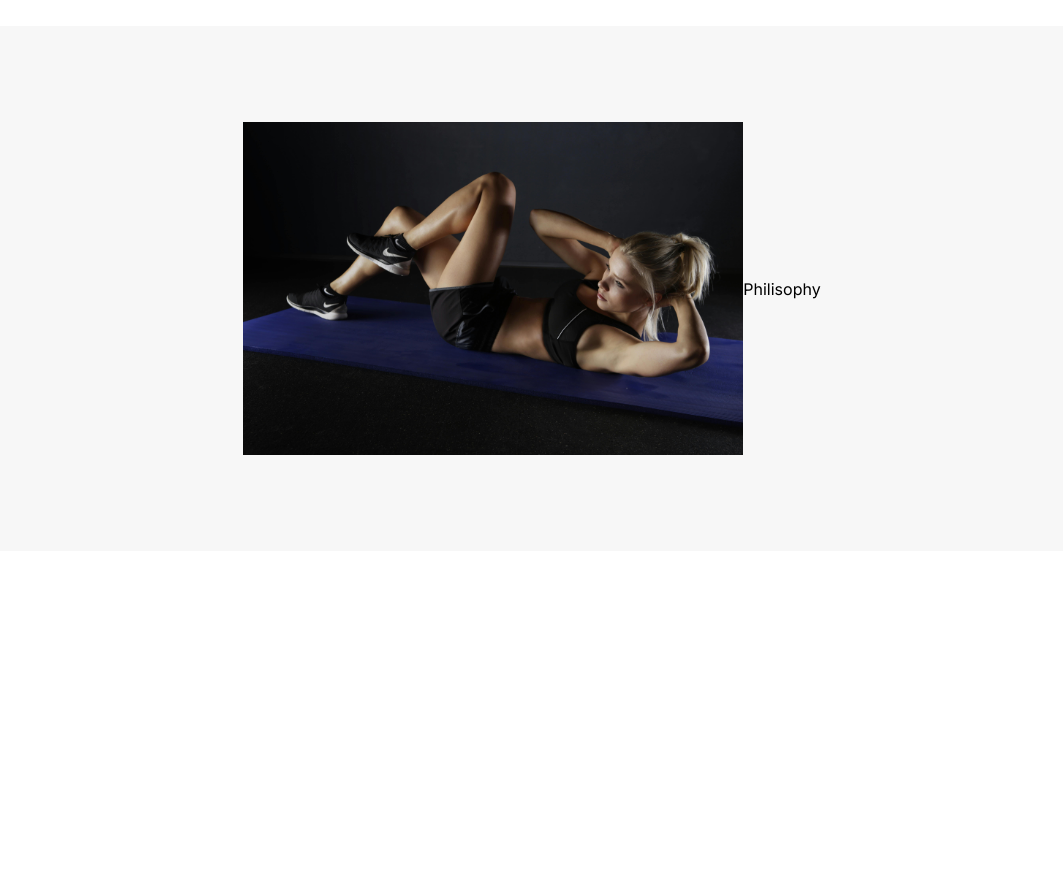
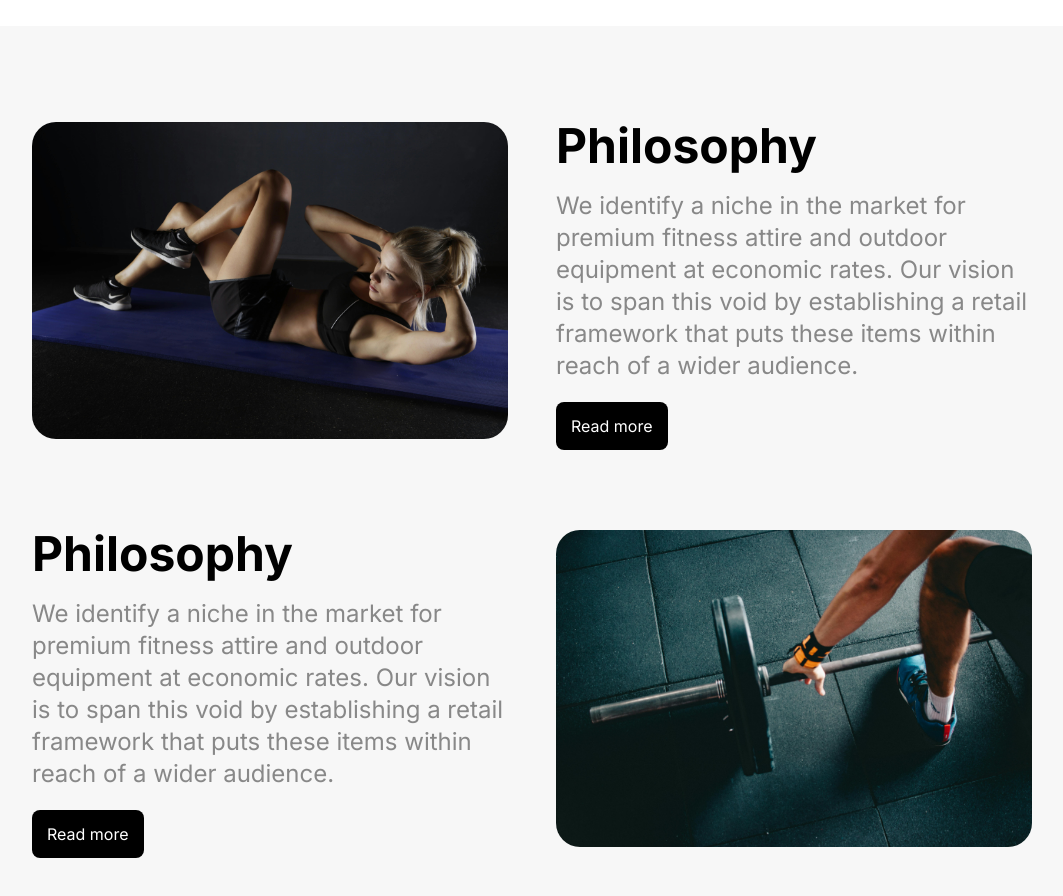
Before and after one commit to naeem2000/nova-athletics-landing, a Next.js app: page / in a window 1280 px wide. Shown: the part 1200-2096 px from the top of the page, without its empty margins (108-1171 px from the left). Before the commit the page ends 1751 px from the top, so only its background shows below. Built offline with nearby package versions, Linux system fonts and the light colour scheme.

Commit message:
feat(about): finished about section

```diff
--- a/src/app/components/About.tsx
+++ b/src/app/components/About.tsx
@@ -6,18 +6,51 @@ import React from 'react';
 
 export default function About() {
 	return (
-		<div className='bg-off-white px-5 py-24'>
+		<div id='about' className='bg-off-white px-5 py-16 laptop:py-24'>
 			<motion.div {...motionStyles} className='max-width'>
-				<div className='flex items-center justify-center'>
-					<div>
+				<div className='flex flex-col laptop:flex-row items-start justify-center'>
+					<div className='mb-10 laptop:mb-0'>
 						<Image
 							src={'/crunch-woman.jpg'}
-							width={500}
-							height={450}
+							width={370}
+							height={400}
 							alt='crunch woman'
+							className='rounded-3xl w-[476px]'
 						/>
 					</div>
-					<div>Philisophy</div>
+					<div className='laptop:ml-12'>
+						<h2 className='text-5xl font-bold'>Philosophy</h2>
+						<p className='max-w-full laptop:max-w-[476px] text-gray mt-5 text-2xl'>
+							We identify a niche in the market for premium fitness attire and
+							outdoor equipment at economic rates. Our vision is to span this
+							void by establishing a retail framework that puts these items
+							within reach of a wider audience.
+						</p>
+						<button className='mt-5'>Read more</button>
+					</div>
+				</div>
+			</motion.div>
+			<motion.div {...motionStyles} className='max-width'>
+				<div className='flex flex-col laptop:flex-row items-start justify-center mt-20'>
+					<div className='laptop:mr-12 order-2 laptop:order-1'>
+						<h2 className='text-5xl font-bold'>Philosophy</h2>
+						<p className='max-w-full laptop:max-w-[476px] text-gray mt-5 text-2xl'>
+							We identify a niche in the market for premium fitness attire and
+							outdoor equipment at economic rates. Our vision is to span this
+							void by establishing a retail framework that puts these items
+							within reach of a wider audience.
+						</p>
+						<button className='mt-5'>Read more</button>
+					</div>
+					<div className='order-1 laptop:order-2 mb-10 laptop:mb-0'>
+						<Image
+							src={'/dead-lift-man.jpg'}
+							width={370}
+							height={400}
+							alt='crunch woman'
+							className='rounded-3xl w-[476px]'
+						/>
+					</div>
 				</div>
 			</motion.div>
 		</div>
--- a/src/app/components/Hero.tsx
+++ b/src/app/components/Hero.tsx
@@ -36,7 +36,9 @@ export default function Hero() {
 				<p className='text-gray text-2xl mb-5 text-center'>
 					The Best Gymwear in Cape Town
 				</p>
-				<button>See more</button>
+				<a href='#about'>
+					<button>See more</button>
+				</a>
 			</motion.div>
 		</motion.div>
 	);
--- a/src/app/components/Nav.tsx
+++ b/src/app/components/Nav.tsx
@@ -42,7 +42,7 @@ export default function Nav() {
 				</div>
 			</motion.div>
 			<div
-				className={`fixed block laptop:hidden w-4/6 h-screen top-0 transform transition-transform ease-linear duration-300 -translate-x-[300px] bg-black z-50 text-white ${
+				className={`fixed block laptop:hidden w-4/6 h-screen top-0 transform transition-transform ease-linear duration-300 -translate-x-[900px] bg-black z-50 text-white ${
 					isNavOpen && '!translate-x-0'
 				}`}
 			>
--- a/src/app/globals.css
+++ b/src/app/globals.css
@@ -28,6 +28,12 @@ body {
 	margin: 0 auto;
 }
 
+img {
+	max-width: 100%;
+	width: 100%;
+	height: auto;
+}
+
 button {
 	color: var(--background);
 	padding: 12px 15px;
```
